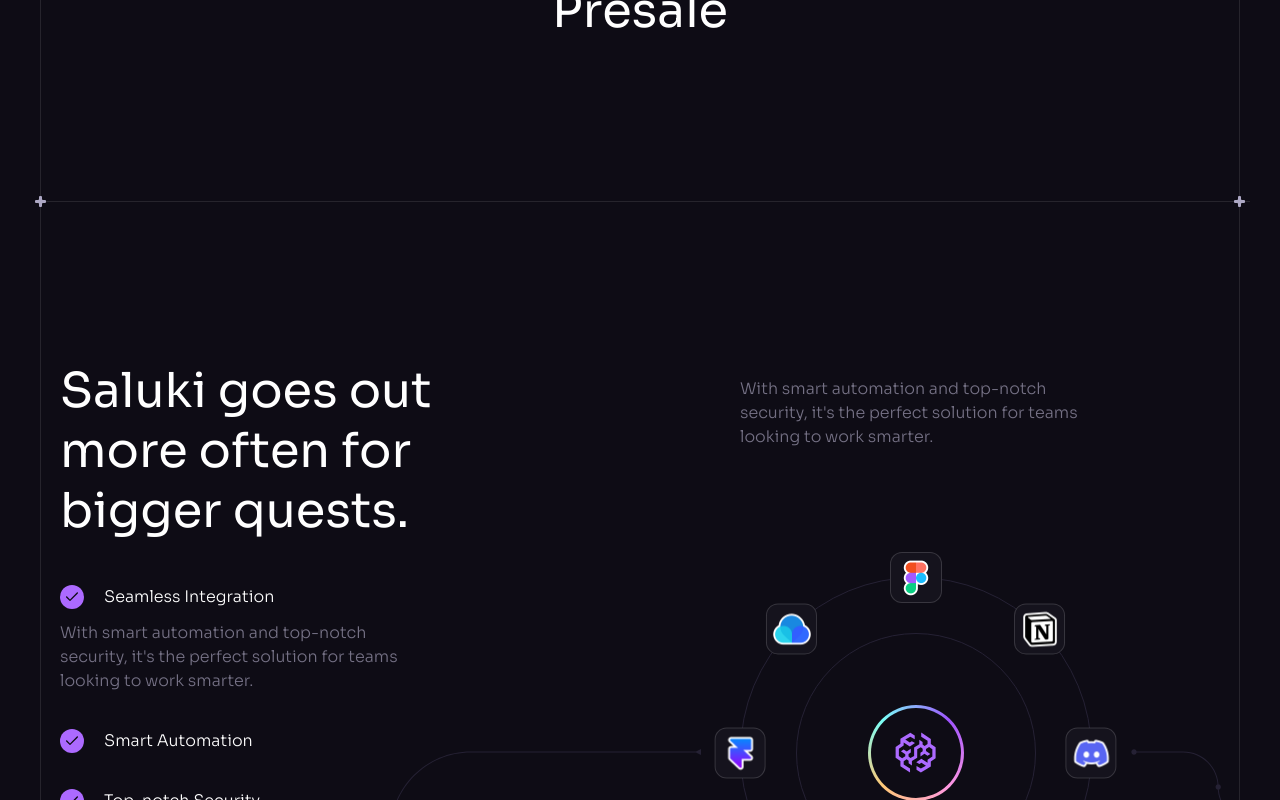
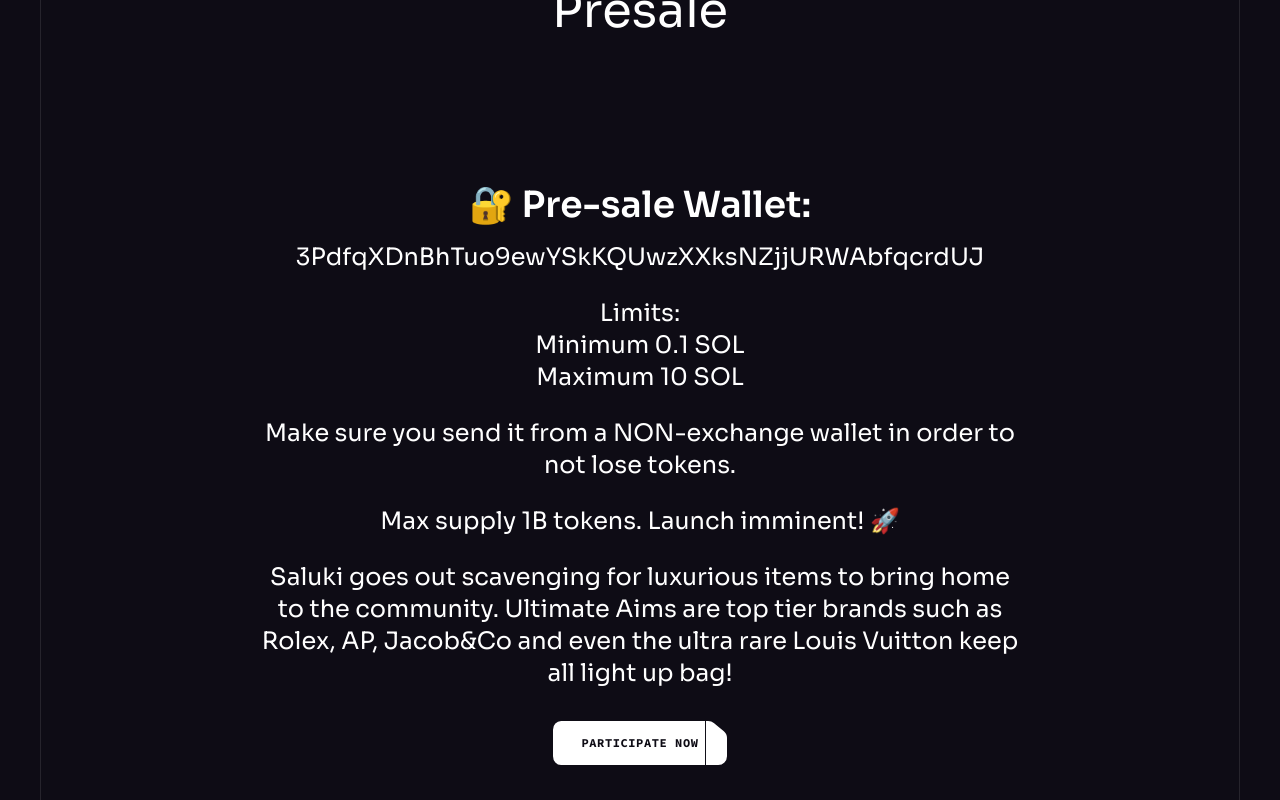
Before and after one commit to OckiyaCliff/Saluki, a React (Vite) app: page / in a window 1280 px wide. Shown: the part 3220-4020 px from the top of the page. Built offline with nearby package versions, Linux system fonts and the light colour scheme.

Commit message:
thank God oh

```diff
--- a/src/components/Benefits.jsx
+++ b/src/components/Benefits.jsx
@@ -4,6 +4,7 @@
 import Arrow from "../assets/svg/Arrow";
 import { GradientLight } from "./design/Benefits";
 import ClipPath from "../assets/svg/ClipPath";
+import Presale from "./Presale";
 
 const Benefits = () => {
   return (
@@ -71,6 +72,8 @@
       />
 
 
+     <Presale />
+
     </Section>
 
   );
--- /dev/null
+++ b/src/components/Presale.jsx
@@ -0,0 +1,39 @@
+import Button from "./Button";
+
+const PreSale = () => {
+  return (
+    <div className="relative bg-center bg-cover py-12 md:py-16" >
+      <div className="container mx-auto px-4 md:px-8 lg:px-16">
+        <div className="max-w-3xl mx-auto text-center">
+          <h2 className="text-2xl md:text-3xl lg:text-4xl font-semibold text-white mb-4">
+            🔐 Pre-sale Wallet:
+          </h2>
+          <p className="text-lg md:text-xl lg:text-2xl text-white mb-6">
+            3PdfqXDnBhTuo9ewYSkKQUwzXXksNZjjURWAbfqcrdUJ
+          </p>
+          <p className="text-lg md:text-xl lg:text-2xl text-white mb-6">
+            Limits:
+            <br />
+            Minimum 0.1 SOL
+            <br />
+            Maximum 10 SOL
+          </p>
+          <p className="text-lg md:text-xl lg:text-2xl text-white mb-6">
+            Make sure you send it from a NON-exchange wallet in order to not lose tokens.
+          </p>
+          <p className="text-lg md:text-xl lg:text-2xl text-white mb-6">
+            Max supply 1B tokens. Launch imminent! 🚀
+          </p>
+          <p className="text-lg md:text-xl lg:text-2xl text-white mb-8">
+            Saluki goes out scavenging for luxurious items to bring home to the community. Ultimate Aims are top tier brands such as Rolex, AP, Jacob&Co and even the ultra rare Louis Vuitton keep all light up bag!
+          </p>
+          <Button href="/presale" white>
+            Participate Now
+          </Button>
+        </div>
+      </div>
+    </div>
+  );
+};
+
+export default PreSale;
```
